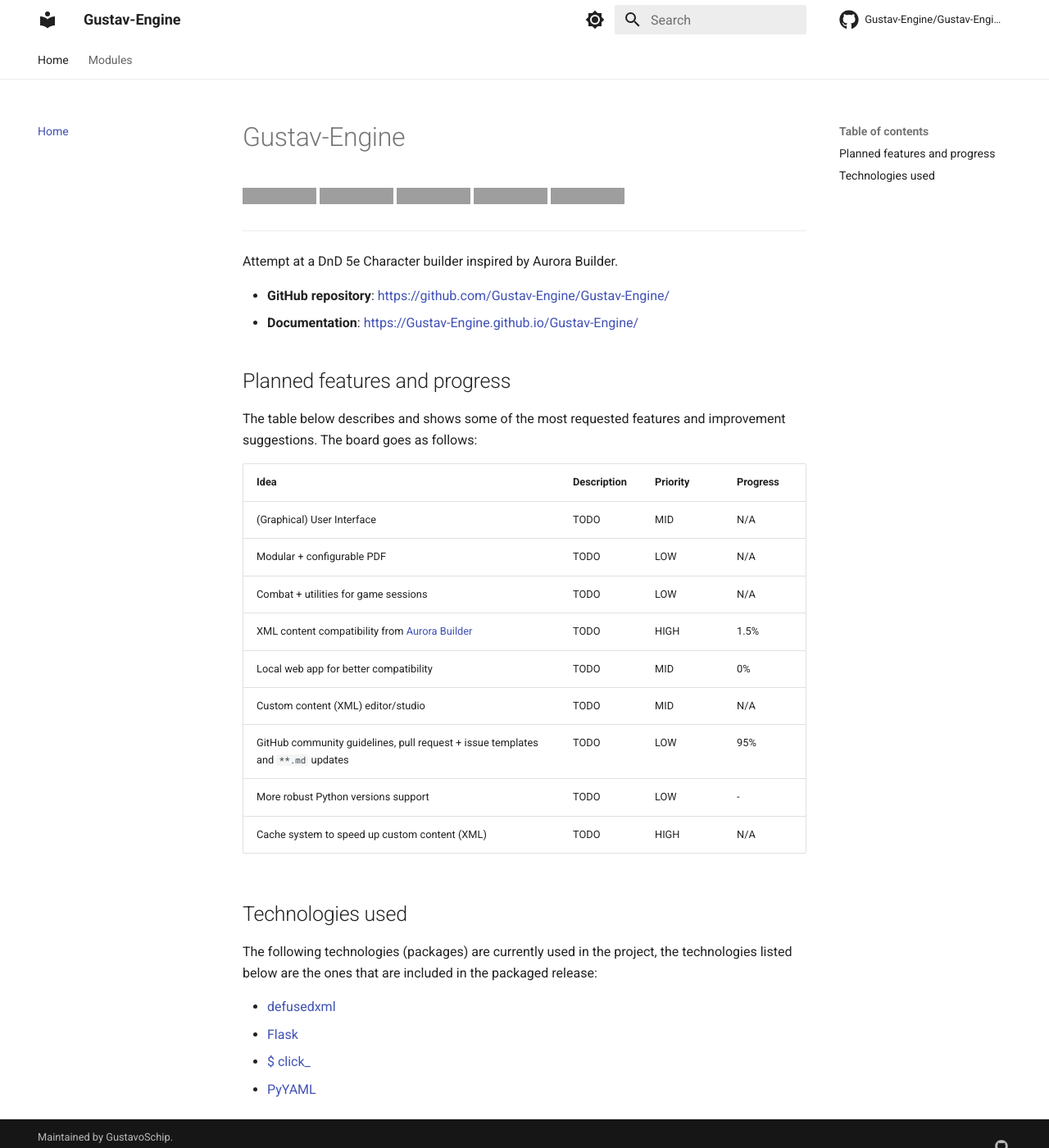
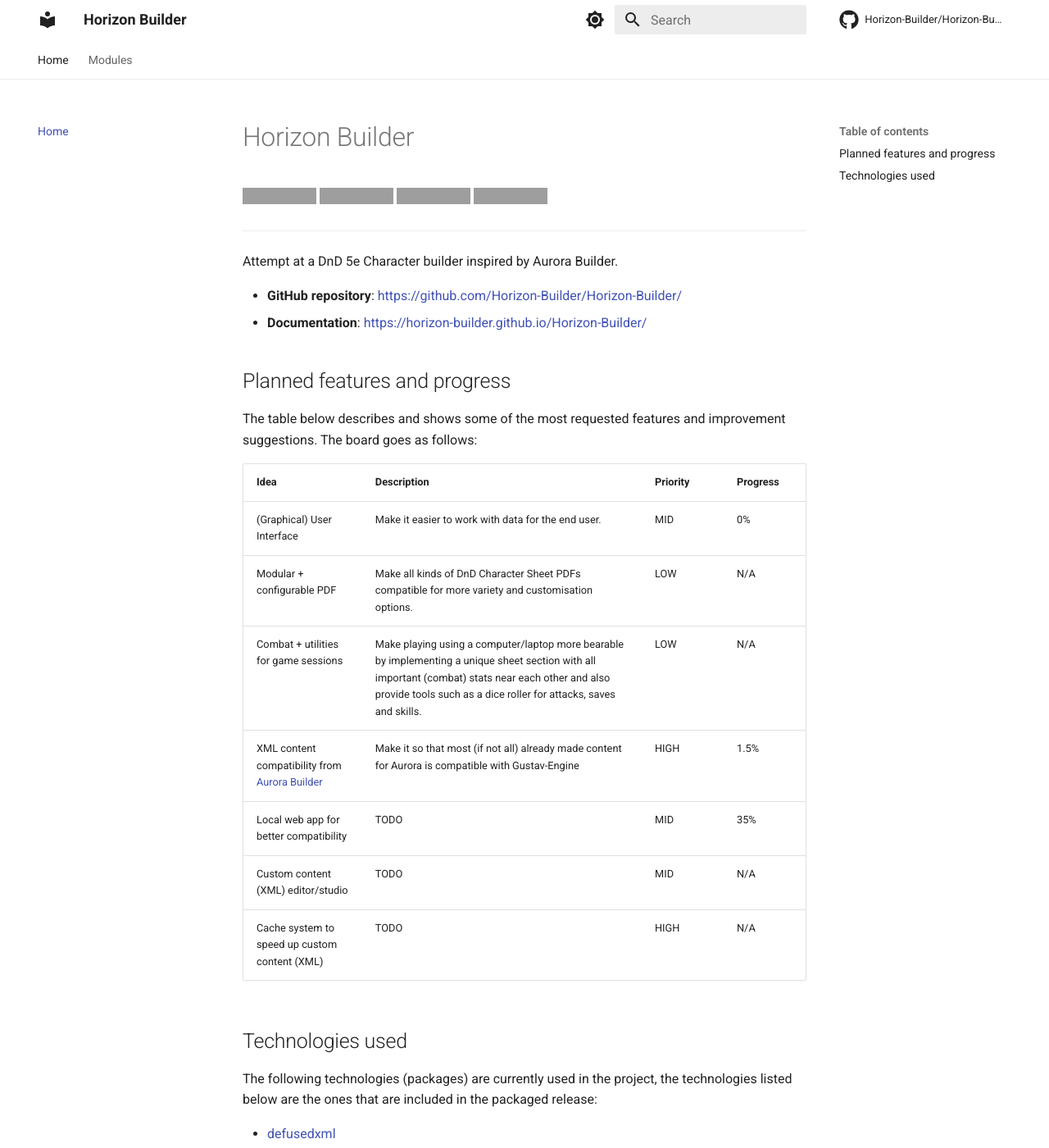
Before and after one commit to Horizon-Builder/Horizon-Builder, an MkDocs documentation site: the page built from docs/index.md, in a window 1280 px wide and 1400 px high. Shown: the whole window at 82% size. Built offline with MkDocs 1.6.1 and Material for MkDocs 9.7.7, drawn with Linux system fonts in a browser that asks for light colours; comment, search, counter and statistics services are not loaded; grey boxes are pictures that could not be loaded.

Commit message:
Name change: Gustav-Engine -> Horizon Builder

```diff
--- a/docs/index.md
+++ b/docs/index.md
@@ -1,5 +1,5 @@
 <!--
-   Copyright [2024] [GustavoSchip]
+   Copyright 2024 GustavoSchip
 
    Licensed under the Apache License, Version 2.0 (the "License");
    you may not use this file except in compliance with the License.
@@ -14,37 +14,34 @@
    limitations under the License.
 -->
 
-# Gustav-Engine
+# Horizon Builder
 
-[![Release](https://img.shields.io/github/v/release/Gustav-Engine/Gustav-Engine)](https://img.shields.io/github/v/release/Gustav-Engine/Gustav-Engine)
-[![codecov](https://codecov.io/gh/Gustav-Engine/Gustav-Engine/branch/main/graph/badge.svg?token=ZMQTFLR4RH)](https://codecov.io/gh/Gustav-Engine/Gustav-Engine)
+[![Release](https://img.shields.io/github/v/release/Horizon-Builder/Horizon-Builder)](https://img.shields.io/github/v/release/Horizon-Builder/Horizon-Builder)
 [![Python](https://img.shields.io/badge/Python-v3.11-blue)](https://www.python.org/downloads/release/python-311/)
-[![Commit activity](https://img.shields.io/github/commit-activity/m/Gustav-Engine/Gustav-Engine)](https://img.shields.io/github/commit-activity/m/Gustav-Engine/Gustav-Engine)
-[![License](https://img.shields.io/github/license/Gustav-Engine/Gustav-Engine)](https://img.shields.io/github/license/Gustav-Engine/Gustav-Engine)
+[![Commit activity](https://img.shields.io/github/commit-activity/m/Horizon-Builder/Horizon-Builder)](https://img.shields.io/github/commit-activity/m/Horizon-Builder/Horizon-Builder)
+[![License](https://img.shields.io/github/license/Horizon-Builder/Horizon-Builder)](https://img.shields.io/github/license/Horizon-Builder/Horizon-Builder)
 
 ---
 
 Attempt at a DnD 5e Character builder inspired by Aurora Builder.
 
-- **GitHub repository**: <https://github.com/Gustav-Engine/Gustav-Engine/>
-- **Documentation**: <https://Gustav-Engine.github.io/Gustav-Engine/>
+- **GitHub repository**: <https://github.com/Horizon-Builder/Horizon-Builder/>
+- **Documentation**: <https://horizon-builder.github.io/Horizon-Builder/>
 
 ## Planned features and progress
 
 The table below describes and shows some of the most requested features and improvement suggestions. The board goes as
 follows:
 
-| Idea                                                                                      | Description | Priority | Progress |
-| ----------------------------------------------------------------------------------------- | ----------- | -------- | -------- |
-| (Graphical) User Interface                                                                | TODO        | MID      | N/A      |
-| Modular + configurable PDF                                                                | TODO        | LOW      | N/A      |
-| Combat + utilities for game sessions                                                      | TODO        | LOW      | N/A      |
-| XML content compatibility from [Aurora Builder](https://aurorabuilder.com/documentation/) | TODO        | HIGH     | 1.5%     |
-| Local web app for better compatibility                                                    | TODO        | MID      | 0%       |
-| Custom content (XML) editor/studio                                                        | TODO        | MID      | N/A      |
-| GitHub community guidelines, pull request + issue templates and `**.md` updates           | TODO        | LOW      | 95%      |
-| More robust Python versions support                                                       | TODO        | LOW      | -        |
-| Cache system to speed up custom content (XML)                                             | TODO        | HIGH     | N/A      |
+| Idea                                                                                      | Description                                                                                                                                                                                                             | Priority | Progress |
+| ----------------------------------------------------------------------------------------- | ----------------------------------------------------------------------------------------------------------------------------------------------------------------------------------------------------------------------- | -------- | -------- |
+| (Graphical) User Interface                                                                | Make it easier to work with data for the end user.                                                                                                                                                                      | MID      | 0%       |
+| Modular + configurable PDF                                                                | Make all kinds of DnD Character Sheet PDFs compatible for more variety and customisation options.                                                                                                                       | LOW      | N/A      |
+| Combat + utilities for game sessions                                                      | Make playing using a computer/laptop more bearable by implementing a unique sheet section with all important (combat) stats near each other and also provide tools such as a dice roller for attacks, saves and skills. | LOW      | N/A      |
+| XML content compatibility from [Aurora Builder](https://aurorabuilder.com/documentation/) | Make it so that most (if not all) already made content for Aurora is compatible with Gustav-Engine                                                                                                                      | HIGH     | 1.5%     |
+| Local web app for better compatibility                                                    | TODO                                                                                                                                                                                                                    | MID      | 35%      |
+| Custom content (XML) editor/studio                                                        | TODO                                                                                                                                                                                                                    | MID      | N/A      |
+| Cache system to speed up custom content (XML)                                             | TODO                                                                                                                                                                                                                    | HIGH     | N/A      |
 
 ## Technologies used
 
--- a/mkdocs.yml
+++ b/mkdocs.yml
@@ -1,10 +1,10 @@
-site_name: Gustav-Engine
-repo_url: https://github.com/Gustav-Engine/Gustav-Engine
-site_url: https://Gustav-Engine.github.io/Gustav-Engine
+site_name: Horizon Builder
+repo_url: https://github.com/Horizon-Builder/Horizon-Builder
+site_url: https://horizon-builder.github.io/Horizon-Builder
 site_description: Attempt at a DnD 5e Character builder inspired by Aurora Builder.
 site_author: GustavoSchip
 edit_uri: edit/main/docs/
-repo_name: Gustav-Engine/Gustav-Engine
+repo_name: Horizon-Builder/Horizon-Builder
 copyright: Maintained by <a href="https://github.com/GustavoSchip">GustavoSchip</a>.
 
 nav:
@@ -43,7 +43,7 @@
 extra:
   social:
     - icon: fontawesome/brands/github
-      link: https://github.com/Gustav-Engine/Gustav-Engine
+      link: https://github.com/Horizon-Builder/Horizon-Builder
 
 markdown_extensions:
   - toc:
--- a/pyproject.toml
+++ b/pyproject.toml
@@ -1,10 +1,10 @@
 [tool.poetry]
-name = "Gustav-Engine"
+name = "Horizon Builder"
 version = "v0.0.1"
 description = "Attempt at a DnD 5e Character builder inspired by Aurora Builder."
 authors = ["GustavoSchip <gustavoschip@proton.me>"]
-repository = "https://github.com/Gustav-Engine/Gustav-Engine"
-documentation = "https://Gustav-Engine.github.io/Gustav-Engine/"
+repository = "https://github.com/Horizon-Builder/Horizon-Builder"
+documentation = "https://horizon-builder.github.io/Horizon-Builder/"
 readme = "README.md"
 package-mode = false
 license = "LICENSE"
```
Also changed, not shown: CONTRIBUTING.md (+7 -7 lines), README.md (+15 -18 lines), 3 other files.
